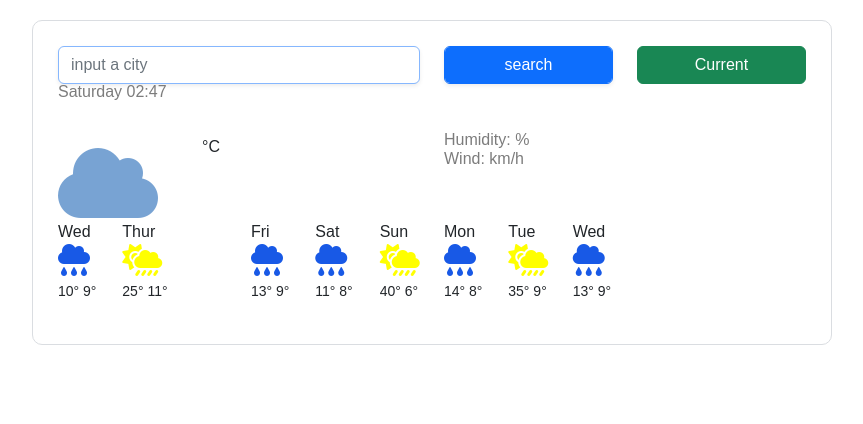
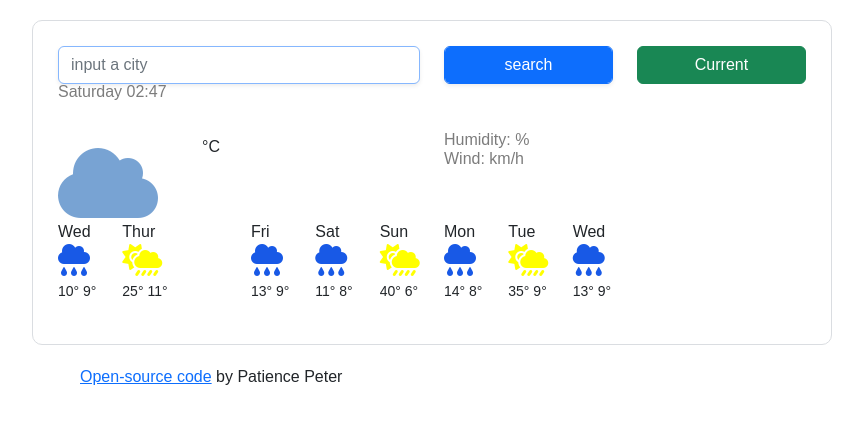
Before and after one commit to patiencepeter/Hosting-, a plain HTML site: page index.html in a window 1280 px wide. Shown: the whole page, without its empty margins (208-1071 px from the left). Drawn offline with nearby package versions, Linux system fonts and the light colour scheme; no server answers.

Commit message:
good updates

```diff
--- a/index.html
+++ b/index.html
@@ -158,6 +158,8 @@
 
     </div>
 
+    <p class="footer"><a href="https://github.com/patiencepeter/weatherApp">Open-source code</a> by Patience Peter</p>
+
 
 
 
--- a/style.css
+++ b/style.css
@@ -71,3 +71,8 @@ li {
             font-size: 2em;
             color: yellow;
         }
+
+        .footer{
+          margin-left: 18em;
+
+        }
```
